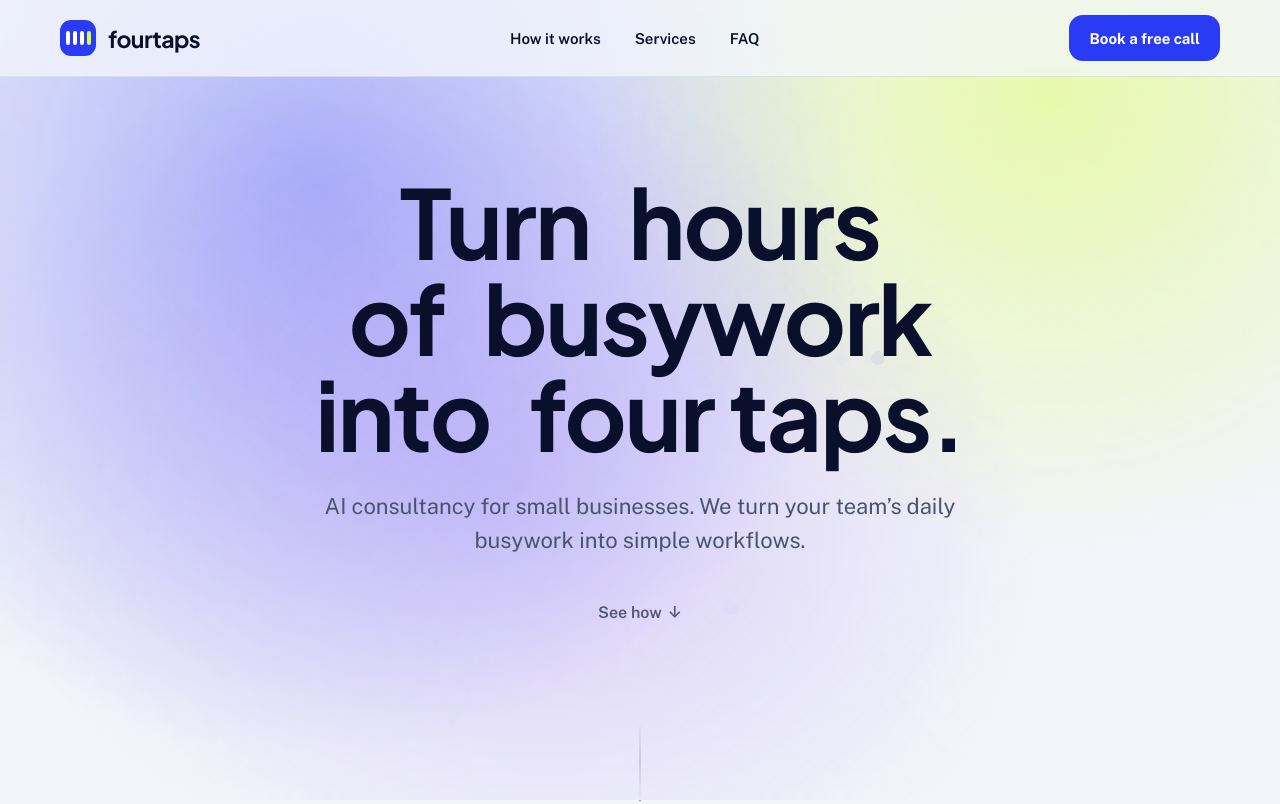
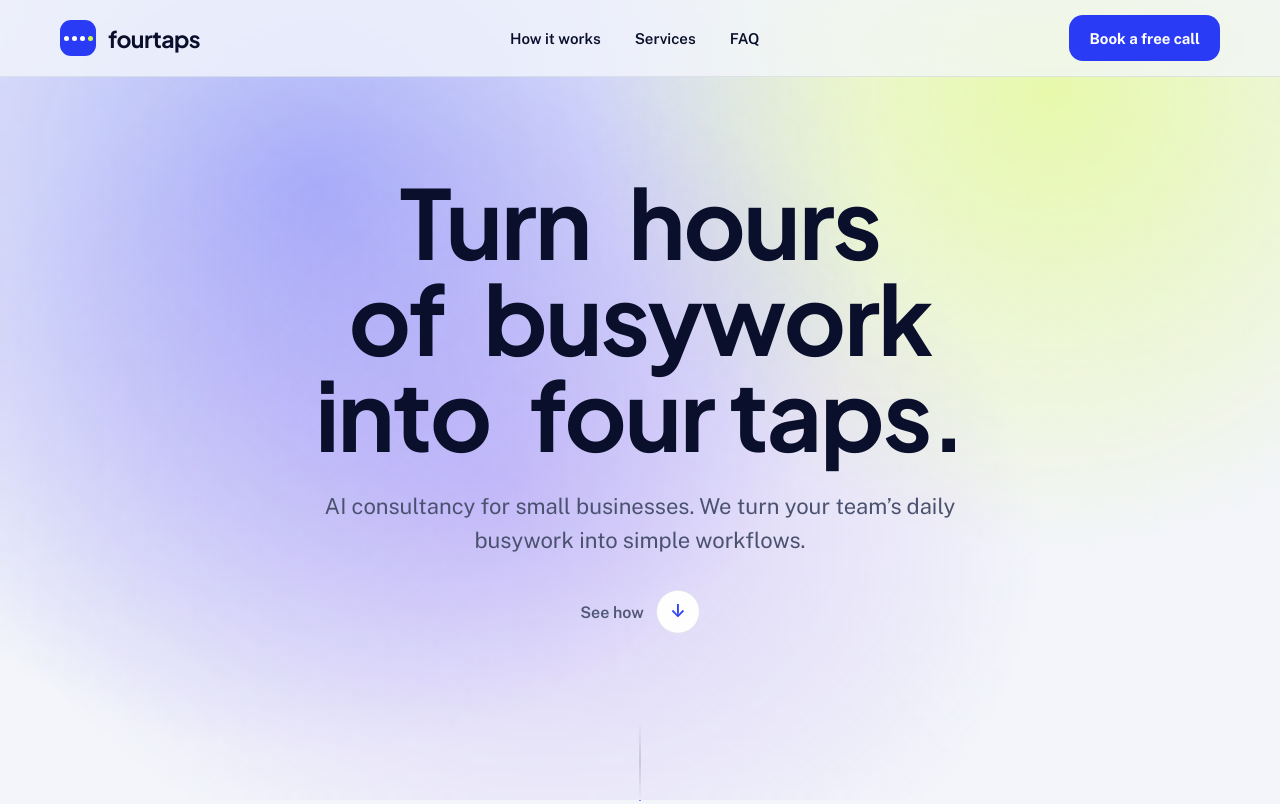
Before and after one commit to amin-hedayati/fourtaps-web, a website: page index.html in a window 1280 px wide. Shown: the top 804 px of the page. Drawn offline with nearby package versions, Linux system fonts and the light colour scheme.

Commit message:
The mark is four circles, See how has a circle, the taps are gone

```diff
--- a/index.html
+++ b/index.html
@@ -29,13 +29,6 @@ section[id]{scroll-margin-top:76px}
 .section{padding:128px 0}
 .stack{display:flex;flex-direction:column;gap:56px}
 
-/* four taps, now and then: four plain circles in a row that fade in, one after another, and fade out */
-.taps4{position:fixed;inset:0;z-index:-1;overflow:hidden;pointer-events:none}
-.tap4{position:absolute;display:flex;gap:22px}
-.tap4 i{width:14px;height:14px;border-radius:50%;background:var(--tap);opacity:0;
-  animation:tapFade 3.2s ease-in-out both;animation-delay:calc(var(--n)*.3s)}
-@keyframes tapFade{0%{opacity:0;transform:scale(.9)}30%,55%{opacity:.26;transform:scale(1)}100%{opacity:0;transform:scale(1)}}
-
 /* the sky behind the whole page: drawn small on a canvas and stretched, so it stays light to run */
 .sky{position:fixed;inset:0;z-index:-1;width:100%;height:100%;pointer-events:none}
 
@@ -48,7 +41,7 @@ section[id]{scroll-margin-top:76px}
 .navlink{font-size:15px;font-weight:600;color:#0A0F2C;padding:8px 14px;border-radius:10px;transition:background .25s}
 .navlink:hover{background:rgba(42,59,245,.08);color:var(--tap)}
 .logo{width:36px;height:36px;border-radius:11px;background:var(--tap);display:flex;align-items:center;justify-content:center;gap:3px;flex-shrink:0}
-.pill{width:4px;height:14px;border-radius:4px;background:#FFFFFF}
+.pill{width:5px;height:5px;border-radius:50%;background:#FFFFFF}
 .pill.lime{background:#D7FF3F}
 
 /* buttons */
@@ -77,8 +70,11 @@ section[id]{scroll-margin-top:76px}
 .m4{display:inline-block;transform-origin:50% 100%;animation:press4 2s linear 2.6s}
 @keyframes press4{0%,12%,25%,37%,50%,62%,75%,87%,100%{transform:none}14%,39%,64%,89%{transform:translateY(2px) scale(.94)}18%,43%,68%,93%{transform:scale(1.015)}21%,46%,71%,96%{transform:none}}
 @keyframes tidy{from{color:#9AA1B8;transform:scaleX(1.06)}to{color:inherit;transform:none}}
-.cue{display:inline-flex;align-items:center;gap:6px;margin-top:4px;min-height:44px;font-size:16px;font-weight:600;color:#4B5270}
+.cue{display:inline-flex;align-items:center;gap:12px;margin-top:4px;min-height:44px;font-size:16px;font-weight:600;color:#4B5270}
 .cue:hover{color:var(--tap)}
+.cue-o{width:44px;height:44px;border-radius:50%;display:flex;align-items:center;justify-content:center;background:#FFFFFF;border:1.5px solid #DDE1EC;color:var(--tap);font-size:18px;line-height:1;animation:halo 2.6s ease-out infinite;transition:border-color .25s}
+.cue:hover .cue-o{border-color:var(--tap)}
+@keyframes halo{0%{box-shadow:0 0 0 0 rgba(42,59,245,.26)}70%,100%{box-shadow:0 0 0 14px rgba(42,59,245,0)}}
 .spine{position:relative;width:2px;height:80px;margin:32px auto 0;flex-shrink:0;border-radius:2px;background:linear-gradient(180deg,rgba(10,15,44,0),rgba(10,15,44,.14),rgba(10,15,44,0));overflow:hidden}
 .spine::after{content:"";position:absolute;left:0;top:-30px;width:2px;height:30px;border-radius:2px;background:var(--tap);animation:spineDot 2.6s cubic-bezier(.6,0,.4,1) infinite}
 @keyframes spineDot{0%{top:-30px}100%{top:80px}}
@@ -141,8 +137,8 @@ section[id]{scroll-margin-top:76px}
 .marquee{display:flex;width:max-content;animation:marquee 40s linear infinite}
 .marquee:hover{animation-play-state:paused}
 .ind{display:flex;align-items:center;gap:32px;padding-right:32px;font-size:26px;font-weight:600;white-space:nowrap;color:#FFFFFF}
-.ind i{display:flex;gap:3px}
-.ind i b{width:4px;height:14px;border-radius:4px;background:#D7FF3F}
+.ind i{display:flex;gap:4px}
+.ind i b{width:6px;height:6px;border-radius:50%;background:#D7FF3F}
 
 /* cards */
 .grid-3{display:grid;grid-template-columns:repeat(3,minmax(0,1fr));gap:20px}
@@ -207,8 +203,8 @@ section[id]{scroll-margin-top:76px}
 .book{padding:128px 0 96px}
 .cta{position:relative;overflow:hidden;border-radius:36px;background:var(--tap);color:#FFFFFF;padding:88px 64px;display:flex;flex-direction:column;align-items:center;text-align:center;gap:28px}
 .cta-grid{position:absolute;inset:0;background-image:linear-gradient(rgba(255,255,255,.08) 1px,transparent 1px),linear-gradient(90deg,rgba(255,255,255,.08) 1px,transparent 1px);background-size:56px 56px}
-.cta-pills{position:relative;display:flex;gap:6px;align-items:center;height:40px}
-.cta-pills .pill{width:8px;height:32px;border-radius:8px}
+.cta-pills{position:relative;display:flex;gap:9px;align-items:center}
+.cta-pills .pill{width:13px;height:13px}
 .cta h2{position:relative;margin:0;font-size:68px;line-height:1.02;font-weight:700;max-width:880px;text-wrap:balance}
 .cta p{position:relative;margin:0;font-size:20px;line-height:1.55;color:rgba(255,255,255,.88);max-width:560px}
 .cta-row{position:relative;display:flex;flex-wrap:wrap;justify-content:center;gap:14px}
@@ -218,8 +214,8 @@ section[id]{scroll-margin-top:76px}
 .foot{padding:32px 0 calc(48px + env(safe-area-inset-bottom,0px));font-size:15px;color:#4B5270}
 .foot-in{display:flex;flex-wrap:wrap;align-items:center;justify-content:space-between;gap:24px}
 .foot-brand{display:flex;align-items:center;gap:10px;flex-wrap:wrap}
-.foot-brand .logo{width:28px;height:28px;border-radius:9px}
-.foot-brand .pill{width:3px;height:11px}
+.foot-brand .logo{width:28px;height:28px;border-radius:9px;gap:2px}
+.foot-brand .pill{width:4px;height:4px}
 .foot-brand b{font-family:"Plus Jakarta Sans",sans-serif;letter-spacing:-0.025em;font-size:18px;font-weight:700;color:#0A0F2C}
 .foot nav{display:flex;flex-wrap:wrap;gap:24px}
 .foot nav a{color:#4B5270}
@@ -279,7 +275,6 @@ section[id]{scroll-margin-top:76px}
 }
 @media (prefers-reduced-motion:reduce){
   html{scroll-behavior:auto}
-  .taps4{display:none}
   *,*::before,*::after{animation:none !important;transition:none !important}
 }
 </style>
@@ -287,7 +282,6 @@ section[id]{scroll-margin-top:76px}
 <body>
 <div class="page">
 <canvas class="sky" id="sky" aria-hidden="true"></canvas>
-<div class="taps4" id="taps4" aria-hidden="true"></div>
 
 <header class="nav">
 <div class="wrap nav-in">
@@ -317,7 +311,7 @@ section[id]{scroll-margin-top:76px}
 <span class="word" style="animation-delay:1.8s"><span class="mark m4">four taps.</span></span>
 </h1>
 <p class="fade-up hero-dek" style="animation-delay:4.2s">AI consultancy for small businesses. We turn your team’s daily busywork into simple workflows.</p>
-<a class="fade-up cue" href="#journey-how" style="animation-delay:4.5s">See how <span aria-hidden="true">↓</span></a>
+<a class="fade-up cue" href="#journey-how" style="animation-delay:4.5s">See how <span class="cue-o" aria-hidden="true">↓</span></a>
 </div>
 <div class="spine" aria-hidden="true"></div>
 </section>
@@ -565,23 +559,6 @@ section[id]{scroll-margin-top:76px}
   function esc(s){return String(s).replace(/[&<>"]/g,function(c){return {'&':'&amp;','<':'&lt;','>':'&gt;','"':'&quot;'}[c]})}
   var still=window.matchMedia&&matchMedia('(prefers-reduced-motion: reduce)').matches;
 
-  /* four taps, now and then, somewhere on the screen */
-  var taps=$('#taps4');
-  if(taps&&!still){
-    var tap=function(){
-      if(d.hidden) return;
-      var g=d.createElement('div');
-      g.className='tap4';
-      g.style.left=Math.round(24+Math.random()*Math.max(0,innerWidth-122-48))+'px';
-      g.style.top=Math.round(90+Math.random()*Math.max(0,innerHeight-180))+'px';
-      g.innerHTML='<i style="--n:0"></i><i style="--n:1"></i><i style="--n:2"></i><i style="--n:3"></i>';
-      taps.appendChild(g);
-      setTimeout(function(){ g.remove(); },4400);
-    };
-    setTimeout(tap,1400);
-    setInterval(tap,4800);
-  }
-
   /* the sky: three soft shapes that drift on their own, and take new colours
      and outlines as the page is scrolled. Each list holds four states, for the
      top of the page, one third, two thirds and the bottom. */
```
Also changed, not shown: bookkeeping/index.html (+2 -1 lines), calculator/index.html (+1 -1 lines), quoting/index.html (+2 -1 lines).
